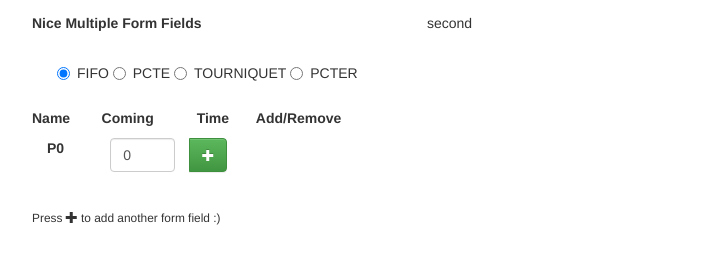
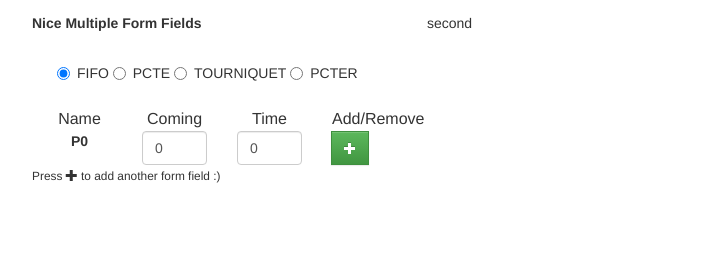
Before and after one commit to amiral2020/Order, a plain HTML site: page Ordonnancement/theProject/index.html in a window 1280 px wide. Shown: the part 100-364 px from the top of the page, without its empty margins (38-742 px from the left). Drawn offline with Linux system fonts and the light colour scheme.

Commit message:
last commit

```diff
--- a/Ordonnancement/theProject/css/style.css
+++ b/Ordonnancement/theProject/css/style.css
@@ -17,3 +17,9 @@ header {
 	margin : 15px;
 	padding: 10px;
 }
+
+.textField{
+	text-align: center;
+	font-size: 16px;
+	font-style: inherit;
+}
--- a/Ordonnancement/theProject/index.html
+++ b/Ordonnancement/theProject/index.html
@@ -47,28 +47,46 @@
 									<div class="">
 
 										<div class="">
-											<table width="100%">
-												<thead>
-													<th>Name</th>
-													<th>Coming</th>
-													<th>Time</th>
-													<th>Add/Remove</th>
-												</thead>
-											</table>
+<!-- 											<table width="100%"> -->
+<!-- 												<thead> -->
+<!-- 													<th>Name</th> -->
+<!-- 													<th>Coming</th> -->
+<!-- 													<th>Time</th> -->
+<!-- 													<th>Add/Remove</th> -->
+<!-- 												</thead> -->
+<!-- 											</table> -->
+										<div class="col-sm-3 textField">
+											Name
+										</div>
+										<div class="col-sm-3 textField">
+											Coming
+										</div>
+										<div class="col-sm-3 textField">
+											Time
+										</div>
+										<div class="col-sm-3 textField">
+											Add/Remove
+										</div>
 
 										</div>
 
 
 										<div class="entry form-group">
-											<label class="col-sm-2 control-label">P0</label>
+											<label class="col-sm-3 control-label processuName" style="text-align: center;">P0</label>
 											<div class="col-sm-3">
 
-											<input class="form-control" name="fields[]" type="number" min="0" max="20" value="0" />
+											<input class="form-control" name="comingFields[]" type="number" min="0" max="20" value="0" />
 											</div>
+											<div class="col-sm-3">
+
+											<input class="form-control" name="timeFields[]" type="number" min="0" max="20" value="0" />
+											</div>
+											<div class="col-sm-3">
 											<span class="input-group-btn">
 												<button class="btn btn-success btn-add" type="button">
 													<span class="glyphicon glyphicon-plus"></span>
 												</button> </span>
+												</div>
 
 										</div>
 
--- a/Ordonnancement/theProject/js/addField.js
+++ b/Ordonnancement/theProject/js/addField.js
@@ -1,3 +1,5 @@
+var theIProcessus = 0;
+
 $(function()
 {
     $(document).on('click', '.btn-add', function(e)
@@ -13,10 +15,12 @@ $(function()
             .removeClass('btn-add').addClass('btn-remove')
             .removeClass('btn-success').addClass('btn-danger')
             .html('<span class="glyphicon glyphicon-minus"></span>');
+        theIProcessus ++;
+        $('.processuName:last').html("P"+theIProcessus);
     }).on('click', '.btn-remove', function(e)
     {
     	$(this).parents('.entry:last').remove();
-
+    	theIProcessus --;
 		e.preventDefault();
 		return false;
 	});
```
